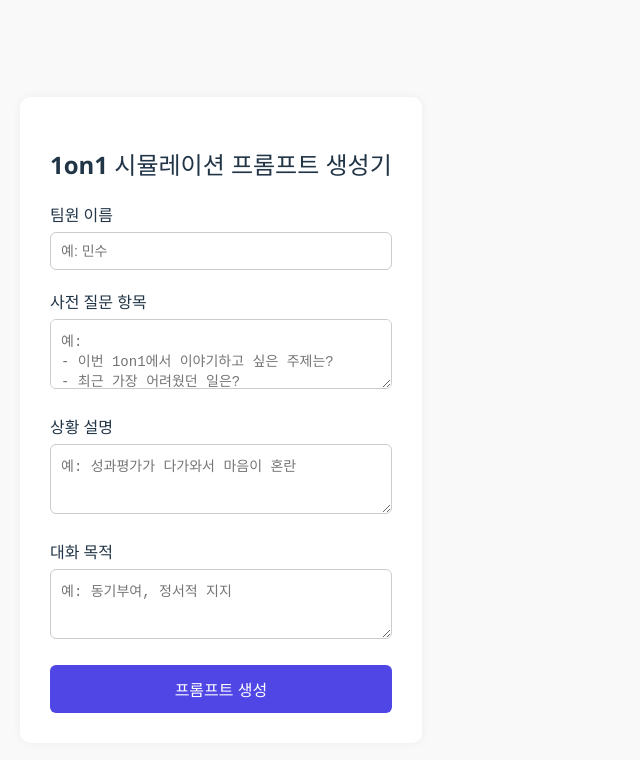
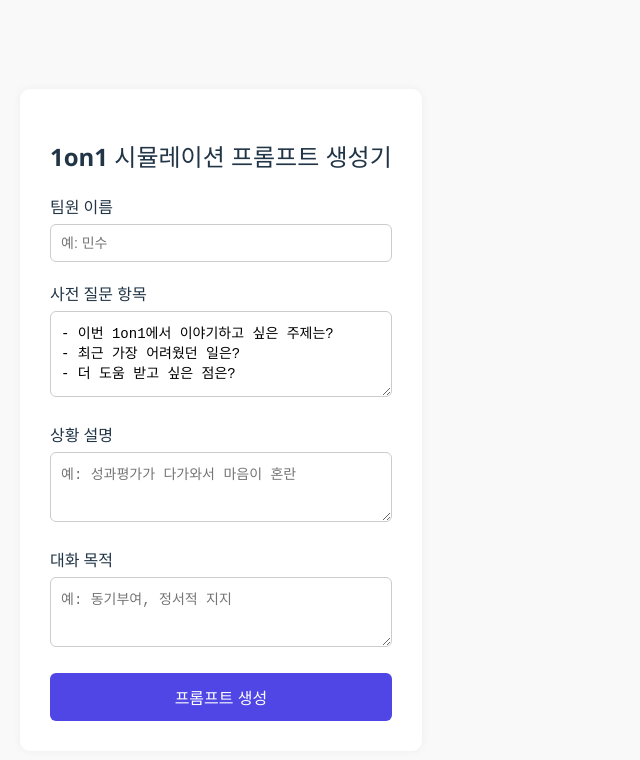
Before and after one commit to Hanwul-lee/ai-1on10sim, a React (Vite) app: page / in a window 1280 px wide. Shown: the top 760 px of the page, without its empty margins (0-640 px from the left). Built offline with nearby package versions, Linux system fonts and the light colour scheme.

Commit message:
fix: restore full 1on1 prompt generator UI

```diff
--- a/src/App.jsx
+++ b/src/App.jsx
@@ -3,7 +3,9 @@ import './App.css';
 
 function App() {
   const [name, setName] = useState('');
-  const [questions, setQuestions] = useState('');
+  const [questions, setQuestions] = useState(
+    `- 이번 1on1에서 이야기하고 싶은 주제는?\n- 최근 가장 어려웠던 일은?\n- 더 도움 받고 싶은 점은?`
+  );
   const [situation, setSituation] = useState('');
   const [goal, setGoal] = useState('');
   const [generatedPrompt, setGeneratedPrompt] = useState('');
@@ -63,8 +65,7 @@ ${name}님, 이번 주 경험 중 가장 의미 있었던 일은 무엇인가요
       <div className="form-group">
         <label>사전 질문 항목</label>
         <textarea
-          rows={3}
-          placeholder={`예:\n- 이번 1on1에서 이야기하고 싶은 주제는?\n- 최근 가장 어려웠던 일은?\n- 더 도움 받고 싶은 점은?`}
+          rows={4}
           value={questions}
           onChange={(e) => setQuestions(e.target.value)}
         />
```
